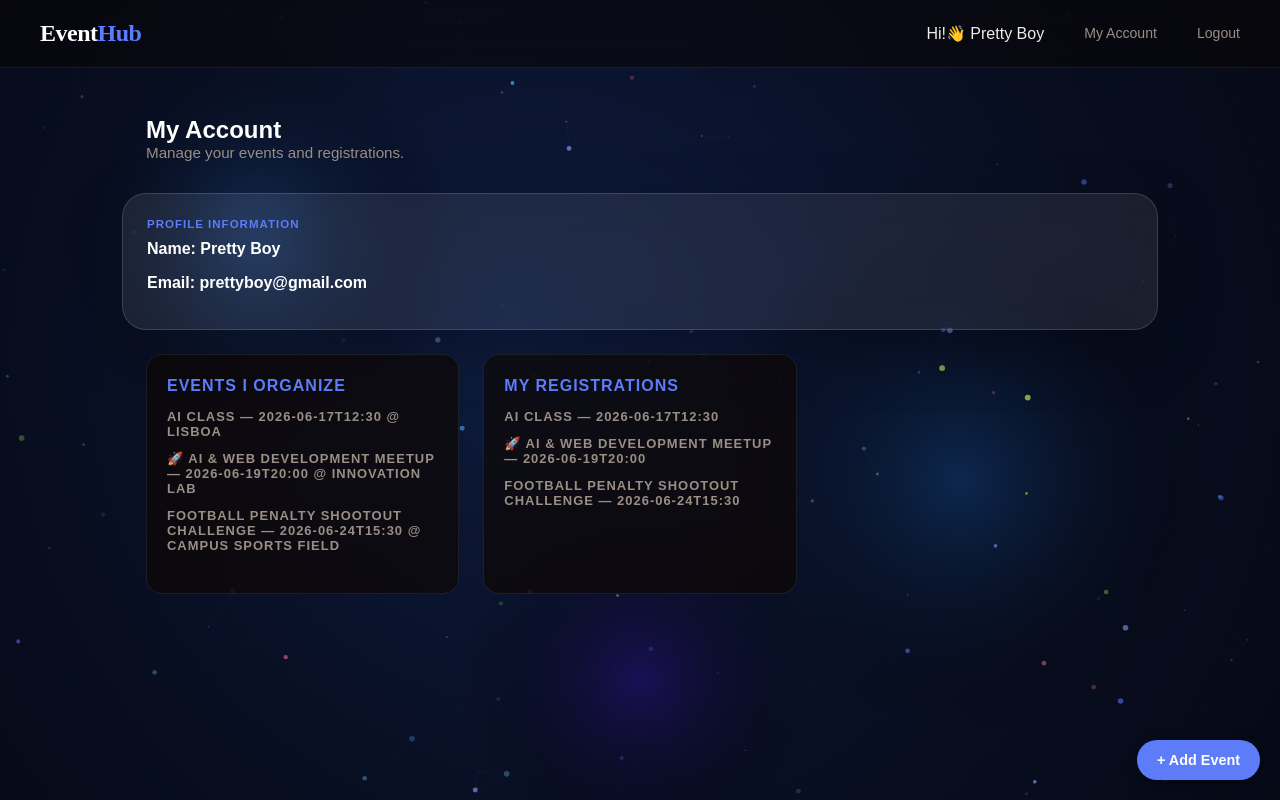
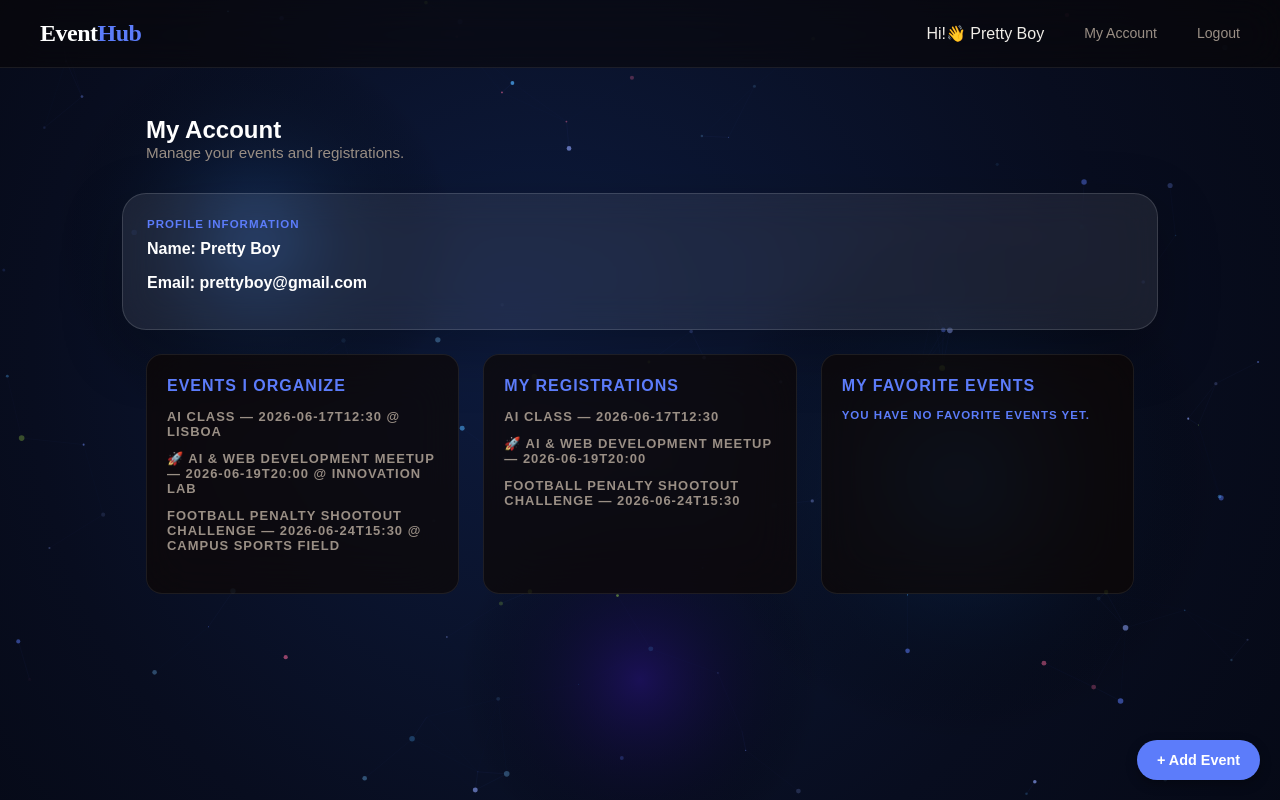
Before and after one commit to HaniaA4/Event_App, a Flask app: page /profile in a window 1280 px wide. Run offline with Flask 3, Linux system fonts and the light colour scheme; a user stored in the database is signed in; data comes from the database, SQL or seed files in the repository; both versions use the stored data as it was after the commit.

Commit message:
favorite events!

```diff
--- a/app.py
+++ b/app.py
@@ -14,7 +14,7 @@ from datetime import datetime
 import os
 from werkzeug.security import generate_password_hash, check_password_hash
 from peewee import prefetch
-from models import db, initialize_database, User, Category, Event, Registration, Comment
+from models import db, initialize_database, User, Category, Event, Registration, Comment, Favorite
 
 
 app = Flask(__name__)
@@ -166,6 +166,16 @@ def parse_admin_registration_form():
     return {"errors": errors, "user": user}
 
 
+def get_user_favorite_event_ids(user):
+    if user is None:
+        return set()
+
+    return {
+        favorite.event_id
+        for favorite in Favorite.select(Favorite.event).where(Favorite.user == user)
+    }
+
+
 @app.route("/")
 def home():
     events = list(Event.select())
@@ -269,17 +279,30 @@ def profile():
         Registration.select().where(Registration.user == current_user)
     )
 
+    my_favorites = list(
+        Event.select()
+        .join(Favorite)
+        .where(Favorite.user == current_user)
+        .order_by(Event.date)
+    )
+
     return render_template(
         "profile.html",
         organized_events=organized_events,
         my_registrations=my_registrations,
+        my_favorites=my_favorites,
     )
 
 
 @app.route("/events")
 def events():
     all_events = Event.select()
-    return render_template("events.html", events=all_events)
+    favorite_event_ids = get_user_favorite_event_ids(get_current_user())
+    return render_template(
+        "events.html",
+        events=all_events,
+        favorite_event_ids=favorite_event_ids,
+    )
 
 @app.route("/events/create", methods=["GET", "POST"])
 @login_required
@@ -329,6 +352,7 @@ def event_detail(event_id):
         spots_left = event.max_participants - registrations_count
 
     is_registered = False
+    is_favorite = False
     current_user = get_current_user()
     if current_user:
         existing = Registration.get_or_none(
@@ -336,6 +360,12 @@ def event_detail(event_id):
             (Registration.event == event)
         )
         is_registered = existing is not None
+
+        favorite = Favorite.get_or_none(
+            (Favorite.user == current_user) &
+            (Favorite.event == event)
+        )
+        is_favorite = favorite is not None
 
     comments = list(event.comments)
 
@@ -345,8 +375,53 @@ def event_detail(event_id):
         registrations_count=registrations_count,
         spots_left=spots_left,
         is_registered=is_registered,
+        is_favorite=is_favorite,
         comments=comments,
     )
+
+
+@app.route("/event/<int:event_id>/favorite", methods=["POST"])
+@login_required
+def add_favorite(event_id):
+    current_user = get_current_user()
+
+    event = Event.get_or_none(Event.id == event_id)
+    if event is None:
+        abort(404)
+
+    existing = Favorite.get_or_none(
+        (Favorite.user == current_user) &
+        (Favorite.event == event)
+    )
+    if existing is not None:
+        flash("This event is already in your favorites.", "warning")
+        return redirect(url_for("event_detail", event_id=event.id))
+
+    Favorite.create(user=current_user, event=event)
+    flash("Event added to favorites.", "success")
+    return redirect(url_for("event_detail", event_id=event.id))
+
+
+@app.route("/event/<int:event_id>/unfavorite", methods=["POST"])
+@login_required
+def remove_favorite(event_id):
+    current_user = get_current_user()
+
+    event = Event.get_or_none(Event.id == event_id)
+    if event is None:
+        abort(404)
+
+    favorite = Favorite.get_or_none(
+        (Favorite.user == current_user) &
+        (Favorite.event == event)
+    )
+    if favorite is None:
+        flash("This event is not in your favorites.", "warning")
+        return redirect(url_for("event_detail", event_id=event.id))
+
+    favorite.delete_instance()
+    flash("Event removed from favorites.", "success")
+    return redirect(url_for("event_detail", event_id=event.id))
 
 
 @app.route("/event/<int:event_id>/register", methods=["POST"])
@@ -506,6 +581,7 @@ def admin_delete_event(event_id):
         abort(404)
 
     Registration.delete().where(Registration.event == event).execute()
+    Favorite.delete().where(Favorite.event == event).execute()
     Comment.delete().where(Comment.event == event).execute()
     event.delete_instance()
 
--- a/models.py
+++ b/models.py
@@ -34,6 +34,14 @@ class Registration(BaseModel):
     user = ForeignKeyField(User, backref="registrations")
     event = ForeignKeyField(Event, backref="registrations")
 
+
+class Favorite(BaseModel):
+    user = ForeignKeyField(User, backref="favorites")
+    event = ForeignKeyField(Event, backref="favorites")
+
+    class Meta:
+        indexes = ((('user', 'event'), True),)
+
 class Comment(BaseModel):
     text = TextField()
     event = ForeignKeyField(Event, backref="comments")
@@ -42,7 +50,7 @@ class Comment(BaseModel):
 
 def initialize_database():
     db.connect(reuse_if_open=True)
-    db.create_tables([User, Category, Event, Registration, Comment], safe=True)
+    db.create_tables([User, Category, Event, Registration, Favorite, Comment], safe=True)
 
     default_categories = [
         "Study Sessions",
--- a/templates/events.html
+++ b/templates/events.html
@@ -96,6 +96,9 @@
 
       <div class="event-body">
         <div class="event-category">{{ event.category.name }}</div>
+        {% if current_user and event.id in favorite_event_ids %}
+          <div class="event-meta-row">★ In your favorites</div>
+        {% endif %}
         <h3 class="event-title">{{ event.title }}</h3>
 
         <div class="event-meta">
--- a/templates/profile.html
+++ b/templates/profile.html
@@ -61,6 +61,23 @@
     </div>
     </a>
 </section>
+
+<section class="glass event-card reveal" id="myFavorites">
+    <a class="">
+        <div class="event-body">
+        <div class="event-category">
+    <h3 class="event-title">My favorite events</h3>
+    {% if my_favorites %}
+            {% for event in my_favorites %}
+                <div class="event-meta-row"><a href="{{ url_for('event_detail', event_id=event.id) }}">{{ event.title }}</a> — {{ event.date }}</div><br>
+            {% endfor %}
+    {% else %}
+        <p>You have no favorite events yet.</p>
+    {% endif %}
+    </div>
+    </div>
+    </a>
+</section>
 </div>
 </div>
 </div>
```
Also changed, not shown: templates/event_details.html (+13 -0 lines), app.db.
